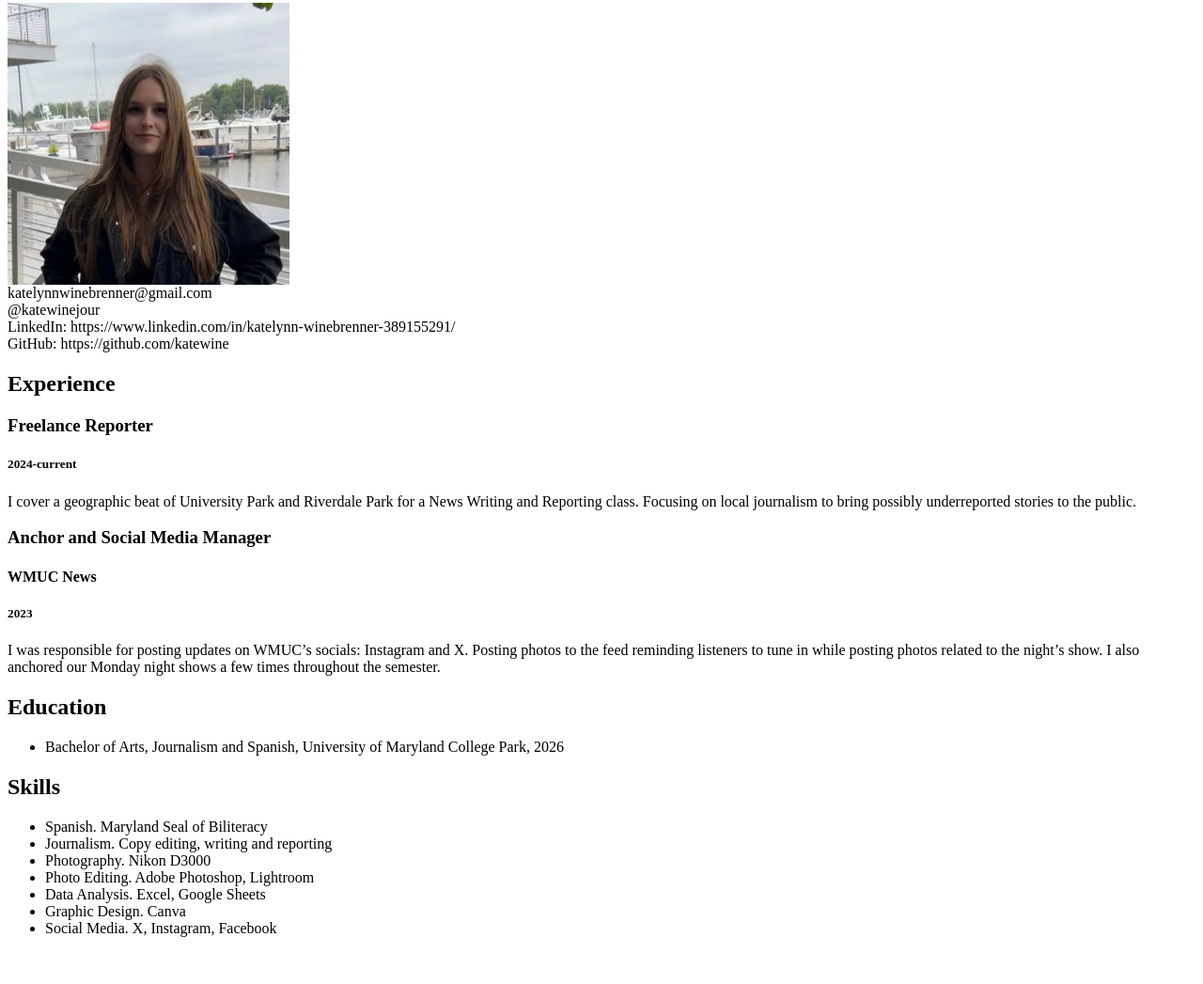
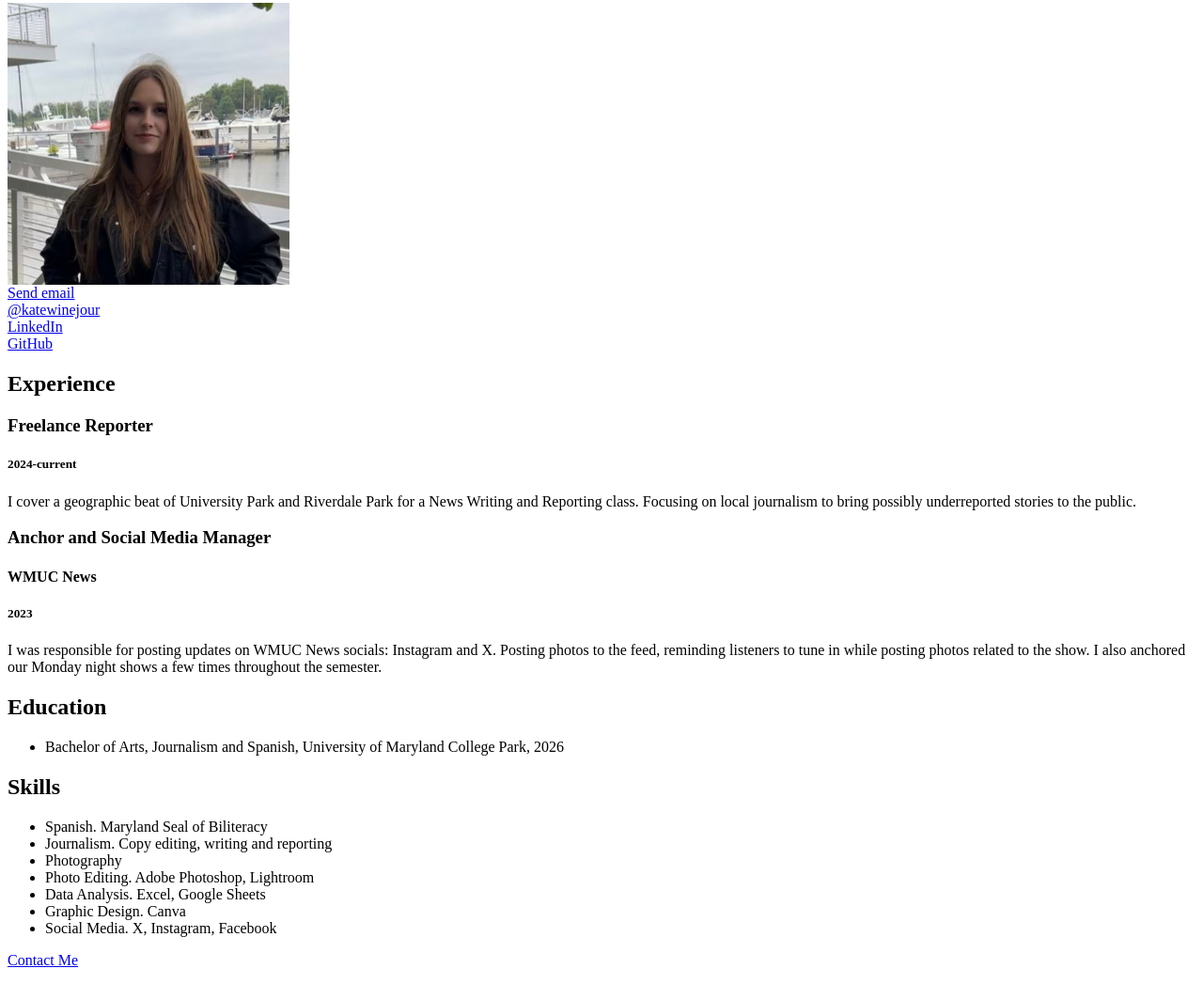
Before and after one commit to katewine/Katelynn-Winebrenner-JOUR352, a plain HTML site: page resume.html in a window 1280 px wide. Shown: the part 97-1144 px from the top of the page at 94% size. Before the commit the page ends 1110 px from the top, so only its background shows below. Drawn offline with Linux system fonts and the light colour scheme.

Commit message:
Update resume.html

```diff
--- a/resume.html
+++ b/resume.html
@@ -3,15 +3,22 @@
     <title>Katelynn Winebrenner Resume</title>
   </head>
   <body>
+      <!--I built this myself!-->
       <h1>Katelynn Winebrenner</h1>
+
       <p><strong>Student Journalist</strong></p>
+
       <img src="9A9PHiSj_400x400.jpg" alt="Photo of Katelynn Winebrenner" width="300"/>
 
       <div id=contact>
-          katelynnwinebrenner@gmail.com<br>
-          @katewinejour<br>
-          LinkedIn: https://www.linkedin.com/in/katelynn-winebrenner-389155291/<br>
-          GitHub: https://github.com/katewine<br>
+          <a href="mailto:katelynnwinebrenner@gmail.com">Send email</a>
+          <br>
+            <a href="https://twitter.com/katewinejour" target="_blank">@katewinejour</a>
+          <br>
+            <a href="https://www.linkedin.com/in/katelynn-winebrenner-389155291/" target="_blank">LinkedIn</a>
+          <br>
+            <a href="https://github.com/katewine" target="_blank">GitHub</a>
+          <br>
       </div>
 
       <h2>Experience</h2>
@@ -24,11 +31,10 @@
         <h3>Anchor and Social Media Manager </h3>
         <h4>WMUC News</h4>
         <h5>2023</h5>
-            <p>I was responsible for posting updates on WMUC’s socials: Instagram and X. Posting photos to the feed reminding listeners to tune in while posting photos related to the night’s show. I also anchored our Monday night shows a few times throughout the semester.
+            <p>I was responsible for posting updates on WMUC News socials: Instagram and X. Posting photos to the feed, reminding listeners to tune in while posting photos related to the show. I also anchored our Monday night shows a few times throughout the semester.
             </p>
 
       <h2>Education</h2>
-
     <ul>
             <li>Bachelor of Arts, Journalism and Spanish, University of Maryland College Park, 2026</li>
     </ul>
@@ -38,12 +44,13 @@
       <ul>
           <li>Spanish. Maryland Seal of Biliteracy </li>
           <li>Journalism. Copy editing, writing and reporting</li>
-          <li>Photography. Nikon D3000</li>
+          <li>Photography</li>
           <li>Photo Editing. Adobe Photoshop, Lightroom</li>
           <li>Data Analysis. Excel, Google Sheets</li>
           <li>Graphic Design. Canva</li>
           <li>Social Media. X, Instagram, Facebook</li>
       </ul>
 
+      <p><a href="#contact">Contact Me</a></p>
   </body>
 </html>
```
